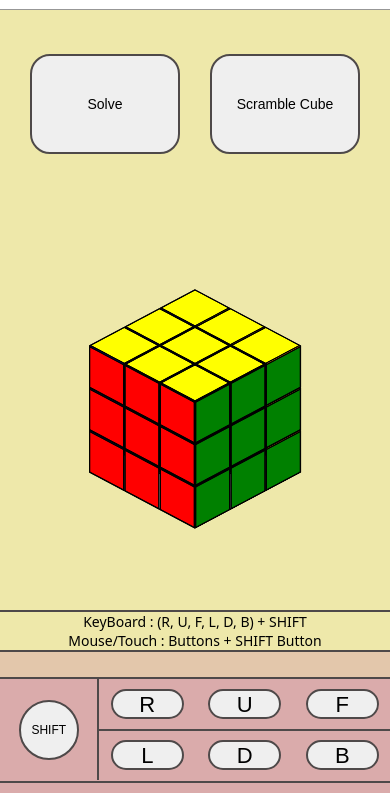
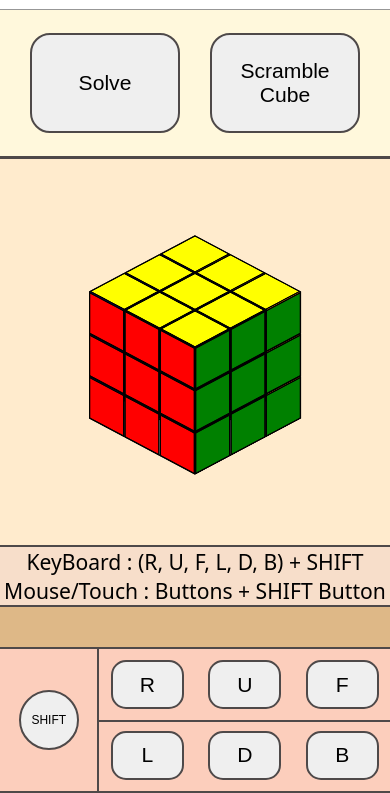
Before and after one commit to 24seconds/RubiksCube, a website built with webpack: page src/index.html in a window 390 px wide. Shown: the part 51-844 px from the top of the page. Built offline with nearby package versions, Linux system fonts and the light colour scheme; what quaternion would draw is missing.

Commit message:
Make desktop web style looks good

```diff
--- a/src/style.css
+++ b/src/style.css
@@ -1,8 +1,14 @@
 :root {
-    --cube-length: 80px;
-    --cube-canvas: 240px;
+    --cube-length: 50px;
+    --cube-canvas: 150px;
     --mobile-cube-length: 50px;
     --mobile-cube-canvas: 150px;
+    --background-cube-simulator: cornsilk;
+    --background-cube-operation-stack-header: cornsilk;
+    --backgorund-cube-operation-stack: blanchedalmond;
+    --background-cube-container: blanchedalmond;
+    --background-cube-how-to-operate: rgba(244, 165, 96, 0.308);
+    --background-control-button: rgba(255, 160, 122, 0.479);
 }
 
 body {
@@ -34,23 +40,28 @@ h1 {
   display: grid;
   height: calc(100% - 76px);
   grid-template-columns: 80% 20%;
-  grid-template-rows: 100px 450px 70px auto;
+  grid-template-rows: 3fr 8fr 1fr 3fr;
+  z-index: -9999;
 }
 
 .cube-simulator {
   grid-row-start: 1;
-  height: 100px;
+  grid-column: 1 / -2;
+  height: 100%;
   display: flex;
   align-items: center;
+  border-bottom: solid 3px rgb(78, 73, 73);
+  box-sizing: content-box;
+  background-color: var(--background-cube-simulator);
 }
 
 .cube-simulator > button {
   margin: 0px 15px 0px 15px;
   width: 150px;
-  height: 50px;
+  height: 80%;
   border-radius: 20px;
   border: 2px solid rgb(78, 73, 73);
-  font-size: 16px;
+  font-size: 3vh;
 }
 
 .cube-simulator > button:hover {
@@ -65,9 +76,10 @@ h1 {
 
 .cube-container {
   grid-row-start: 2;
+  grid-column: 1 / -2;
   width: auto;
-  height: 400px;
-  padding: 25px 0 25px 0;
+  height: 100%;
+  min-height: 300px;
   transform-style: preserve-3d;
   display: flex;
   justify-content: center;
@@ -84,6 +96,8 @@ h1 {
   border-bottom: solid 3px rgb(78, 73, 73);
   border-left: solid 3px rgb(78, 73, 73);
   text-align: center;
+  height: 100%;
+  background-color: var(--background-cube-operation-stack-header);
 }
 
 ul.cube-operation-stack {
@@ -96,8 +110,11 @@ ul.cube-operation-stack {
   width: auto;
   padding: 0 0 0 0;
   margin: 0 0 0 0;
-  overflow-y: hidden;
+  overflow-y: scroll;
   border-left: solid 3px rgb(78, 73, 73);
+  border-top: solid 3px rgb(78, 73, 73);
+  box-sizing: content-box;
+  background-color: var(--backgorund-cube-operation-stack);
 }
 
 ul.cube-operation-stack > li {
@@ -147,7 +164,7 @@ ul.cube-operation-stack > li:first-child {
   grid-row-start: 4;
   grid-column: 1 / 2;
   width: 100%;
-  background-color: rgba(200, 57, 0, 0.418);
+  background-color: var(--background-control-button);
   font-size: 18px;
   text-align: center;
   display: grid;
@@ -164,20 +181,20 @@ ul.cube-operation-stack > li:first-child {
   grid-column: 2 / -1;
   display: flex;
   flex-wrap: wrap;
-  height: 50px;
+  height: 100%;
   width: 100%;
   justify-content: space-around;
   align-items: center;
+  border-left: 2px solid rgb(78, 73, 73);
 }
 
 .cube-controller-container.one {
   grid-row: 1 / 2;
-  background-color: brown;
+  border-bottom: 2px solid rgb(78, 73, 73);
 }
 
 .cube-controller-container.two {
   grid-row: 2 / 3;
-  background-color: blue;
 }
 
 .cube-button {
@@ -199,8 +216,15 @@ ul.cube-operation-stack > li:first-child {
   border-radius: 50%;
 }
 
+div.cube-how-to-operate {
+  border-top: 2px solid rgb(78, 73, 73);
+  grid-area: 3 / 1 / 4 / -2;
+  border-bottom: solid 2px rgb(78, 73, 73);
+  background-color: var(--background-cube-how-to-operate);
+}
+
 div.cube-how-to-operate > div {
-  font-size: 22px;
+  font-size: 3vh;
   padding-left: 15px;
 }
 
@@ -209,13 +233,13 @@ div.cube-how-to-operate > div:first-child{
 }
 
 .cube-background {
-  position: absolute;
-  width: 80%;
-  height: 620px;
-  grid-row: 2 / 4;
+  position: relative;
+  width: 100%;
+  width: 100%;
+  grid-row: 2 / 3;
   grid-column: 1 / 2;
-  background-color: palegoldenrod;
   z-index: -1;
+  background-color: var(--background-cube-container);
 }
 
 .loading-background {
@@ -223,8 +247,8 @@ div.cube-how-to-operate > div:first-child{
   display: flex;
   justify-content: center;
   align-items: center;
-  width: 80%;
-  height: 620px;
+  width: 100%;
+  height: calc(100% - 76px);
   background-color: #00000041;
   z-index: 9999;
 }
@@ -256,28 +280,23 @@ div.cube-how-to-operate > div:first-child{
 }
 
 @media only screen and (max-width: 720px) {
-  body {
-    background-color: rgba(163, 43, 43, 0.397);
-  }
-
   h1 {
     font-size: 22px;
     height: 28px;
+    margin: 0 0 0 10px;
   }
 
   .header {
     height: 60px;
     width: 100%;
-
     flex-direction: column;
     align-items: flex-start;
     justify-content: flex-start;
-    /* padding: 5px 10px 0 10px; */
     padding: 0 0 0 0;
   }
 
   .header > div {
-    margin: 0 0 0 0;
+    margin: 0 0 0 10px;
     font-size: 0px;
   }
 
@@ -286,28 +305,28 @@ div.cube-how-to-operate > div:first-child{
   }
 
   .cube-body {
-    grid-template-rows: 1.5fr 3.3fr 0.3fr 25px auto;
-    height: calc(100vh - 71px);
+    grid-template-rows: 3fr 8fr 1fr 40px 3fr;
+    height: calc(100vh - 61px);
     width: 100%;
-    /* background-color: #0077C8; */
     box-sizing: content-box;
   }
 
   .cube-simulator {
     grid-column: 1 / -1;
     justify-content: center;
-    height: 100%;
   }
 
   .cube-simulator > button {
-    height: 80%;
     max-height: 100px;
-    font-size: 14px;
+    font-size: 2.5vh;
+  }
+
+  .cube-simulator > button:hover {
+    background-color: rgb(221, 221, 221);
   }
 
   .cube-container {
     grid-column: 1 / -1;
-    height: 100%;
     padding: 5px 0 5px 0;
   }
 
@@ -318,13 +337,12 @@ div.cube-how-to-operate > div:first-child{
   ul.cube-operation-stack {
     grid-row: 4;
     grid-column: 1 / -1;
-    background-color: rgba(238, 232, 170, 0.459);
+    background-color: burlywood;
     flex-direction: row;
     align-items: initial;
     height: 100%;
     border: none;
-
-    display: flex;
+    overflow-y: hidden;
   }
 
   ul.cube-operation-stack > li {
@@ -358,28 +376,16 @@ div.cube-how-to-operate > div:first-child{
   .control-button {
     height: 100%;
     grid-row-start: 5;
-    background-color: transparent;
     border-top: 2px solid rgb(78, 73, 73);
     border-bottom: 2px solid rgb(78, 73, 73);
     box-sizing: border-box;
     grid-column: 1 / -1;
   }
 
-  .cube-controller-container {
-    border-left: 2px solid rgb(78, 73, 73);
-  }
-
-  .cube-controller-container.one {
-    background-color: transparent;
-    border-bottom: 2px solid rgb(78, 73, 73);
-  }
-
-  .cube-controller-container.two {
-    background-color: transparent;
-  }
-
   .cube-button {
     width: 25%;
+    height: 70%;
+    font-size: 2.5vh;
   }
 
   .shift-button {
@@ -395,7 +401,7 @@ div.cube-how-to-operate > div:first-child{
   }
 
   div.cube-how-to-operate > div {
-    font-size: 14px;
+    font-size: 2.5vh;
     margin: 0 0 0 0;
     padding-left: 0px;
     text-align: center;
@@ -406,16 +412,11 @@ div.cube-how-to-operate > div:first-child{
   }
 
   .cube-background {
-    width: 100%;
-    height: 100%;
-    position: relative;
-    grid-row: 1 / 4;
     grid-column: 1 / -1;
   }
 
   .loading-background {
-    width: 100%;
-    height: calc(100vh - 71px);
+    height: calc(100vh - 61px);
     position: fixed;
   }
 
```
